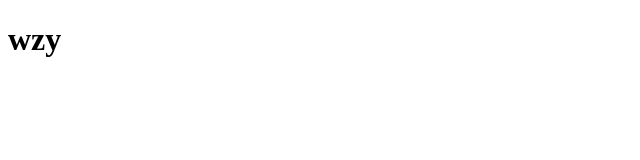
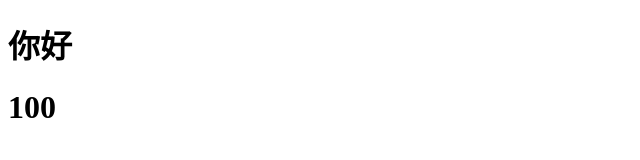
Before and after one commit to Rookior/mvvm, a plain HTML site: page index.html in a window 1280 px wide. Shown: the whole page, without its empty margins (0-640 px from the left). Drawn offline with Linux system fonts and the light colour scheme.

Commit message:
增加文本内容解析器

```diff
--- a/index.html
+++ b/index.html
@@ -6,12 +6,10 @@
     <title>mvvm</title>
 </head>
 <body>
-
-        <h1 id="name"></h1>
-
-
-
-
+   <div id="app">
+        <h1 id="name">{{name}}</h1>
+        <h1 id="name">{{age}}</h1>
+   </div>
 
     <script>
         function observe(data) {
@@ -78,11 +76,13 @@
             },
         }
 
-        function SelfVue (data, el, exp) {
+        function SelfVue (options) {
+
             var self = this;
-            this.data = data;
+            this.data = options.data;  //因为我没写递归深层遍历所以这个地方暂时直接遍历data
+
             // 定义 selfVue.name === self.data.name
-            Object.keys(data).forEach(function(key) {
+            Object.keys(this.data).forEach(function(key) {
                 Object.defineProperty(self, key, {
                     enumerable: false,
                     configurable: true,
@@ -94,22 +94,96 @@
                     }
                 });
             });
-            observe(data);
-            el.innerHTML = this.data[exp];  // 初始化模板数据的值
-            new Watcher(this, exp, function (value) {
-                el.innerHTML = value;
-            });
+            observe(this.data);
+            // 将下面代码更新为 词法解析器
+            new Compile(options.el,this)
+
+            // options.el.innerHTML = this.data[options.exp];  // 初始化模板数据的值
+            // new Watcher(this, options.exp, function (value) {
+            //     options.el.innerHTML = value;
+            // });
             return this;
         }
 
-        var ele = document.querySelector('#name');
+
+        function Compile(el,vm){
+            this.vm = vm;
+            this.el = document.querySelector(el);
+            this.fragment = null;
+            this.init()
+        }
+        Compile.prototype  = {
+            init:function () {
+                if (this.el) {
+                    this.fragment = this.nodeToFragment(this.el); //将#app下面的节点移入到fragment
+                    this.compileElement(this.fragment);
+                    this.el.appendChild(this.fragment);  //将节点添加回#app
+
+                } else {
+                    console.log('Dom元素不存在');
+                }
+            },
+            nodeToFragment: function (el) {
+                var fragment = document.createDocumentFragment();
+                var child = el.firstChild;
+                while (child) {
+                    // 将Dom元素移入fragment中
+                    fragment.appendChild(child);
+                    child = el.firstChild
+                }
+                return fragment;
+            },
+            compileElement: function (el) {
+                var childNodes = el.childNodes;
+                var self = this;
+                [].slice.call(childNodes).forEach(function(node) {
+                    var reg = /\{\{\s*(.*?)\s*\}\}/;
+                    var text = node.textContent;
+
+
+                    // {{文本}}解析
+                    if (self.isTextNode(node) && reg.test(text)) {  // 判断是否是符合这种形式{{}}的指令
+                        self.compileText(node, reg.exec(text)[1]);
+                    }
+                    //通过下面的代码进行深一层的遍历拿到文本节点
+                    if (node.childNodes && node.childNodes.length) {
+                        self.compileElement(node);
+                    }
+
+                });
+            },
+            compileText: function(node, exp) {
+                var self = this;
+                var initText = this.vm[exp];
+
+                this.updateText(node, initText);  // 将初始化的数据初始化到视图中
+                new Watcher(this.vm, exp, function (value) { // 生成订阅器并绑定更新函数
+                    self.updateText(node, value);
+                });
+            },
+            updateText: function (node, value) {
+                node.textContent = typeof value == 'undefined' ? '' : value;  //node.textContent设置文本节点的文本内容
+            },
+            isTextNode: function(node) {
+                return node.nodeType == 3;  //代表元素或属性中的文本内容。
+            }
+        }
+
         var selfVue = new SelfVue({
-            name: 'hello world'
-        }, ele, 'name');
+            el: '#app',
+            data:{
+                name: 'hello world',
+                age:18
+            }
+        });
+        window.setTimeout(function () {
+            selfVue.name = '你好';
+        }, 2000);
 
         window.setTimeout(function () {
-            selfVue.name = 'wzy';
-        }, 2000);
+            selfVue.age = '100';
+        }, 2500);
+
 
     </script>
 
--- a/mvvm/js/compile.js
+++ b/mvvm/js/compile.js
@@ -31,18 +31,24 @@ Compile.prototype = {
         var childNodes = el.childNodes,
             me = this;
 
+
+
         [].slice.call(childNodes).forEach(function(node) {
+
             var text = node.textContent;
             var reg = /\{\{(.*)\}\}/;
 
             if (me.isElementNode(node)) {
+                console.log("node",node)
                 me.compile(node);
 
             } else if (me.isTextNode(node) && reg.test(text)) {
+                console.log("isTextNode",node)
                 me.compileText(node, RegExp.$1.trim());
             }
 
             if (node.childNodes && node.childNodes.length) {
+
                 me.compileElement(node);
             }
         });
```
